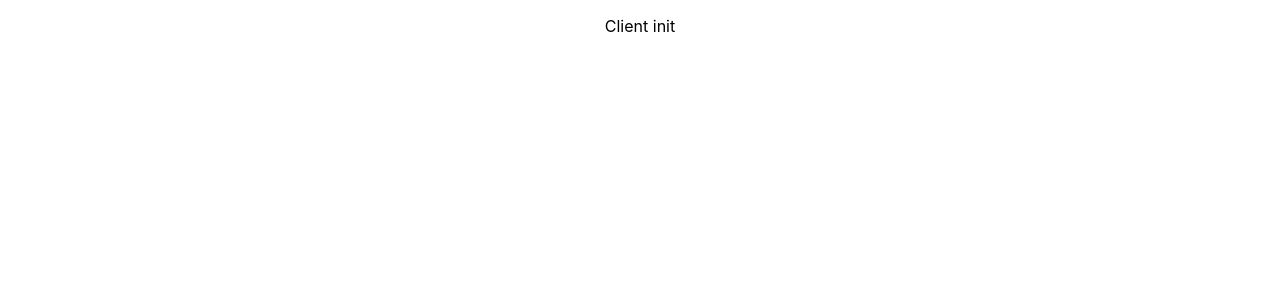
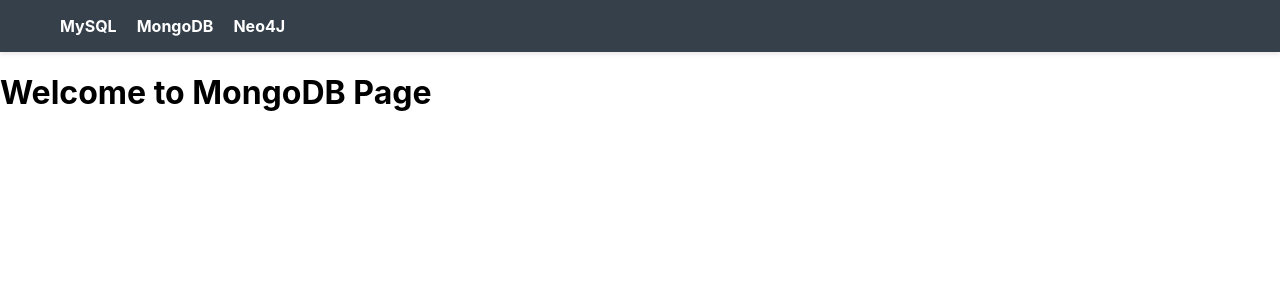
Before and after one commit to knaan-moha/IKT453-DW-Project-, a React (Create React App) app in the folder client/: page /mongodb in a window 1280 px wide. Shown: the top 300 px of the page. Built offline with nearby package versions, Linux system fonts and the light colour scheme.

Commit message:
created simple 3 pages for our 3 databases

```diff
--- a/client/src/App.js
+++ b/client/src/App.js
@@ -1,11 +1,18 @@
-import './App.css';
+import { BrowserRouter as Router, Routes, Route } from "react-router-dom";
+import MySQLPage from "./pages/MySQLPage";
+import MongoDBPage from "./pages/MongoDBPage";
+import Neo4JPage from "./pages/Neo4JPage";
 
-function App() {
+const App = () => {
   return (
-    <div className="App">
-      <p>Client init</p>
-    </div>
+    <Router>
+      <Routes>
+        <Route path="/" element={<MySQLPage />} />
+        <Route path="/mongodb" element={<MongoDBPage />} />
+        <Route path="/neo4j" element={<Neo4JPage />} />
+      </Routes>
+    </Router>
   );
-}
+};
 
 export default App;
--- /dev/null
+++ b/client/src/pages/MongoDBPage.js
@@ -0,0 +1,12 @@
+import Header from "../components/Header";
+
+const MongoDBPage = () => {
+  return (
+    <div>
+      <Header />
+      <h1 className="text-3xl font-bold text-center mt-6">Welcome to MongoDB Page</h1>
+    </div>
+  );
+};
+
+export default MongoDBPage;
--- /dev/null
+++ b/client/src/pages/MySQLPage.js
@@ -0,0 +1,12 @@
+import Header from "../components/Header";
+
+const MySQLPage = () => {
+  return (
+    <div>
+      <Header />
+      <h1 className="text-3xl font-bold text-center mt-6">Welcome to MySQL Page</h1>
+    </div>
+  );
+};
+
+export default MySQLPage;
--- /dev/null
+++ b/client/src/pages/Neo4JPage.js
@@ -0,0 +1,12 @@
+import Header from "../components/Header";
+
+const Neo4JPage = () => {
+  return (
+    <div>
+      <Header />
+      <h1 className="text-3xl font-bold text-center mt-6">Welcome to Neo4J Page</h1>
+    </div>
+  );
+};
+
+export default Neo4JPage;
```
